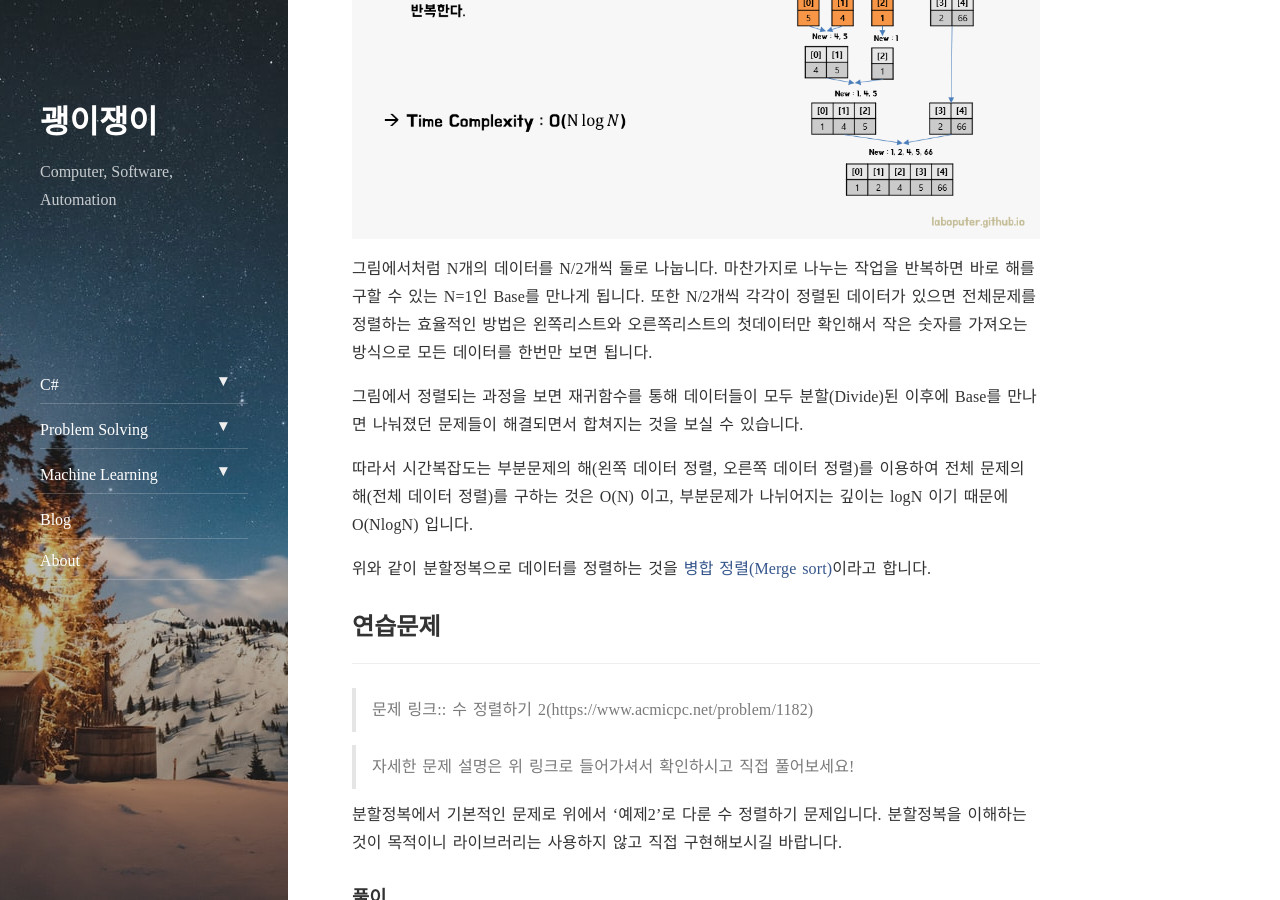
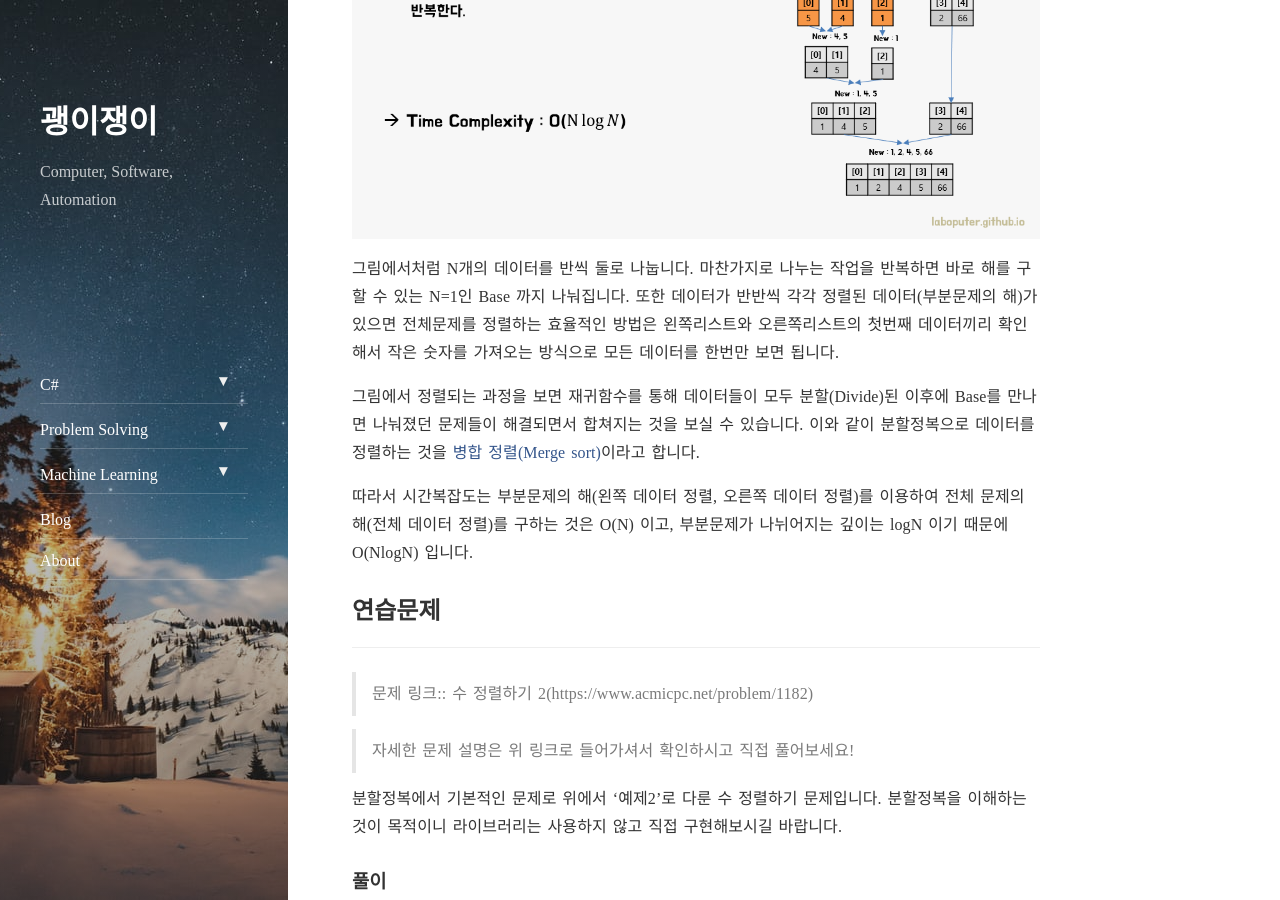
Before and after one commit to Laboputer/Laboputer.github.io, a Jekyll site: the page built from _posts/ps-algorithm/2018-01-09-divide-and-conquer.md, in a window 1280 px wide and 900 px high, scrolled down 2396 px. Built offline with Jekyll 4.4.1, drawn with Linux system fonts in a browser that asks for light colours; nearby versions of some CDN libraries; comment, search, counter and statistics services are not loaded; some of the changed text lies outside the part shown.

Commit message:
Update a post

```diff
--- a/_posts/ps-algorithm/2018-01-09-divide-and-conquer.md
+++ b/_posts/ps-algorithm/2018-01-09-divide-and-conquer.md
@@ -62,13 +62,11 @@ tags: algorithm
 
 ![](https://laboputer.github.io/assets/img/algorithm/algorithm/02_dc2.PNG)
 
-그림에서처럼 N개의 데이터를 N/2개씩 둘로 나눕니다. 마찬가지로 나누는 작업을 반복하면 바로 해를 구할 수 있는 N=1인 Base를 만나게 됩니다. 또한 N/2개씩 각각이 정렬된 데이터가 있으면 전체문제를 정렬하는 효율적인 방법은 왼쪽리스트와 오른쪽리스트의 첫데이터만 확인해서 작은 숫자를 가져오는 방식으로 모든 데이터를 한번만 보면 됩니다.
+그림에서처럼 N개의 데이터를 반씩 둘로 나눕니다. 마찬가지로 나누는 작업을 반복하면 바로 해를 구할 수 있는 N=1인 Base 까지 나눠집니다. 또한 데이터가 반반씩 각각 정렬된 데이터(부분문제의 해)가 있으면 전체문제를 정렬하는 효율적인 방법은 왼쪽리스트와 오른쪽리스트의 첫번째 데이터끼리 확인해서 작은 숫자를 가져오는 방식으로 모든 데이터를 한번만 보면 됩니다.
 
-그림에서 정렬되는 과정을 보면 재귀함수를 통해 데이터들이 모두 분할(Divide)된 이후에 Base를 만나면 나눠졌던 문제들이 해결되면서 합쳐지는 것을 보실 수 있습니다.
+그림에서 정렬되는 과정을 보면 재귀함수를 통해 데이터들이 모두 분할(Divide)된 이후에 Base를 만나면 나눠졌던 문제들이 해결되면서 합쳐지는 것을 보실 수 있습니다. 이와 같이 분할정복으로 데이터를 정렬하는 것을 [병합 정렬(Merge sort)](https://ko.wikipedia.org/wiki/%ED%95%A9%EB%B3%91_%EC%A0%95%EB%A0%AC)이라고 합니다.
 
 따라서 시간복잡도는 부분문제의 해(왼쪽 데이터 정렬, 오른쪽 데이터 정렬)를 이용하여 전체 문제의 해(전체 데이터 정렬)를 구하는 것은 O(N) 이고, 부분문제가 나뉘어지는 깊이는 logN 이기 때문에 O(NlogN) 입니다.
-
-위와 같이 분할정복으로 데이터를 정렬하는 것을 [병합 정렬(Merge sort)](https://ko.wikipedia.org/wiki/%ED%95%A9%EB%B3%91_%EC%A0%95%EB%A0%AC)이라고 합니다.
 
 ## 연습문제
 ---
```
Also changed, not shown: other parts of _posts/ps-algorithm/2018-01-09-divide-and-conquer.md (+3 -3 lines).
